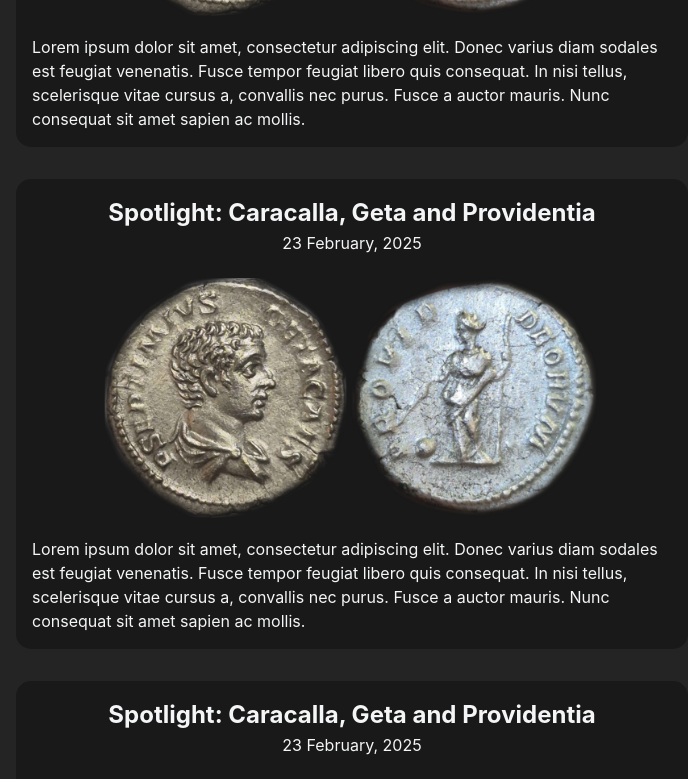
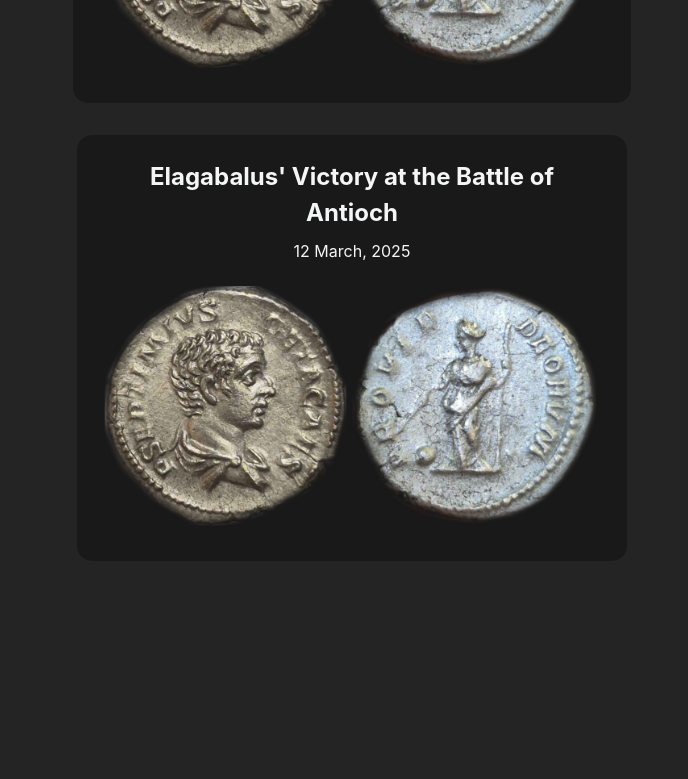
Before and after one commit to harleywelsby/Numismatics-Blog, a React (Vite) app: page /blog in a window 1280 px wide. Shown: the part 880-1659 px from the top of the page, without its empty margins (288-976 px from the left). After the commit the page ends 1457 px from the top, so only its background shows below. Built offline with nearby package versions, Linux system fonts and the light colour scheme.

Commit message:
Draft out blog MD loading system

```diff
--- a/package.json
+++ b/package.json
@@ -19,6 +19,7 @@
     "@vercel/analytics": "^1.5.0",
     "react": "^19.0.0",
     "react-dom": "^19.0.0",
+    "react-markdown": "^10.1.0",
     "react-responsive": "^10.0.0",
     "react-router-dom": "^7.2.0"
   },
--- /dev/null
+++ b/src/assets/BlogPostSummaryData.ts
@@ -0,0 +1,18 @@
+export const BlogPostSummaryData = [
+  {
+    postId: 'e3278fa9-5e60-4109-8643-18c36d559662',
+    filePath: 'BlogPosts/Test.md',
+    title: 'Geta, Caracalla and the "Providence of the Gods"',
+    date: '12 March, 2025',
+    imagePath: 'Images/Geta-TestPhoto.png',
+    imageAltText: 'Denarius of Geta. Geta on obverse, Providentia on reverse.',
+  },
+  {
+    postId: '44734c69-5760-417d-84da-272d01247372',
+    filePath: 'BlogPosts/Test.md',
+    title: "Elagabalus' Victory at the Battle of Antioch",
+    date: '12 March, 2025',
+    imagePath: 'Images/Geta-TestPhoto.png',
+    imageAltText: 'Denarius of Geta. Geta on obverse, Providentia on reverse.',
+  },
+];
--- a/src/assets/DummyBlogPostData.ts
+++ /dev/null
@@ -1,8 +0,0 @@
-export const BlogPostData = {
-  title: 'Spotlight: Caracalla, Geta and Providentia',
-  date: '23 February, 2025',
-  imagePath: 'Images/Geta-TestPhoto.png',
-  imageAltText: 'Denarius of Geta. Geta on obverse, Providentia on reverse.',
-  description:
-    'Lorem ipsum dolor sit amet, consectetur adipiscing elit. Donec varius diam sodales est feugiat venenatis. Fusce tempor feugiat libero quis consequat. In nisi tellus, scelerisque vitae cursus a, convallis nec purus. Fusce a auctor mauris. Nunc consequat sit amet sapien ac mollis.',
-};
--- a/src/components/Blog/Blog.styles.tsx
+++ b/src/components/Blog/Blog.styles.tsx
@@ -1,3 +1,4 @@
+import { Link } from 'react-router-dom';
 import styled from 'styled-components';
 
 export const PostGrid = styled.div`
@@ -5,22 +6,24 @@ export const PostGrid = styled.div`
   grid-template-columns: 100%;
 `;
 
-export const PostSummaryWrapper = styled.div`
+export const PostSummaryWrapper = styled(Link)`
   display: flex;
   flex-direction: column;
   justify-self: center;
   align-items: center;
+
+  /* Remove default styling */
+  text-decoration: none;
+  color: inherit;
 
   background-color: var(--deep-black);
   border-radius: 15px;
 
   padding: 1rem;
   margin: 1rem;
-  width: 80%;
+  max-width: 80%;
 
   @media (min-width: 60em) {
-    width: 50%;
-
     &:hover {
       filter: brightness(80%);
       transform: scale(1.05);
@@ -31,7 +34,8 @@ export const PostSummaryWrapper = styled.div`
 
 export const PostSummaryHeaderText = styled.h2`
   margin: 0;
-  padding: 0;
+  padding: 0.5rem;
+  width: 90%;
   text-align: center;
 `;
 
--- a/src/components/Blog/Blog.tsx
+++ b/src/components/Blog/Blog.tsx
@@ -1,4 +1,4 @@
-import { BlogPostData } from '../../assets/DummyBlogPostData';
+import { BlogPostSummaryData } from '../../assets/BlogPostSummaryData';
 import { HeaderSeparator, HeaderText, PageWrapper } from '../../shared/styles/sharedStyles';
 import { PostGrid } from './Blog.styles';
 import { PostSummary } from './PostSummary';
@@ -9,27 +9,16 @@ export const Blog = () => {
       <HeaderText>Blog</HeaderText>
       <HeaderSeparator />
       <PostGrid>
-        <PostSummary
-          title={BlogPostData.title}
-          date={BlogPostData.date}
-          imagePath={BlogPostData.imagePath}
-          imageAltText={BlogPostData.imageAltText}
-          description={BlogPostData.description}
-        />
-        <PostSummary
-          title={BlogPostData.title}
-          date={BlogPostData.date}
-          imagePath={BlogPostData.imagePath}
-          imageAltText={BlogPostData.imageAltText}
-          description={BlogPostData.description}
-        />
-        <PostSummary
-          title={BlogPostData.title}
-          date={BlogPostData.date}
-          imagePath={BlogPostData.imagePath}
-          imageAltText={BlogPostData.imageAltText}
-          description={BlogPostData.description}
-        />
+        {BlogPostSummaryData.map((summary) => (
+          <PostSummary
+            postId={summary.postId}
+            title={summary.title}
+            date={summary.date}
+            imagePath={summary.imagePath}
+            imageAltText={summary.imageAltText}
+            filePath={summary.filePath}
+          />
+        ))}
       </PostGrid>
     </PageWrapper>
   );
--- /dev/null
+++ b/src/components/Blog/BlogPost.tsx
@@ -0,0 +1,21 @@
+import { PageWrapper } from '../../shared/styles/sharedStyles';
+import { useState, useEffect } from 'react';
+import ReactMarkdown from 'react-markdown';
+
+export const BlogPost = () => {
+  const [content, setContent] = useState<string>('');
+
+  const filePath = '/BlogPosts/Test.md';
+
+  useEffect(() => {
+    fetch(filePath)
+      .then((res) => res.text())
+      .then((text) => setContent(text));
+  }, [filePath]);
+
+  return (
+    <PageWrapper>
+      <ReactMarkdown children={content} />
+    </PageWrapper>
+  );
+};
--- a/src/components/Blog/PostSummary.tsx
+++ b/src/components/Blog/PostSummary.tsx
@@ -5,29 +5,17 @@ import {
   PostSummaryThumbnail,
   PostSummaryWrapper,
 } from './Blog.styles';
+import { getBlogPostRoute } from '../../shared/utils/router';
+import { BlogPostSummary } from './Blog.types';
 
-type PostSummaryProps = {
-  title: string;
-  date: string;
-  imagePath: string;
-  imageAltText: string;
-  description: string;
-};
-
-export const PostSummary = ({
-  title,
-  date,
-  imagePath,
-  imageAltText,
-  description,
-}: PostSummaryProps) => {
+export const PostSummary = ({ postId, title, date, imagePath, imageAltText }: BlogPostSummary) => {
   const isBigScreen = useMediaQuery({ query: '(min-width: 35em)' });
   const thumbnailDimensions = isBigScreen
     ? { width: 500, height: 250 }
     : { width: 300, height: 150 };
 
   return (
-    <PostSummaryWrapper>
+    <PostSummaryWrapper to={getBlogPostRoute(postId)}>
       <PostSummaryHeaderText>{title}</PostSummaryHeaderText>
       <PostSummaryParagraph>{date}</PostSummaryParagraph>
       <PostSummaryThumbnail
@@ -36,7 +24,6 @@ export const PostSummary = ({
         width={thumbnailDimensions.width}
         height={thumbnailDimensions.height}
       />
-      <PostSummaryParagraph>{description}</PostSummaryParagraph>
     </PostSummaryWrapper>
   );
 };
--- a/src/components/Navbar/Navbar.tsx
+++ b/src/components/Navbar/Navbar.tsx
@@ -49,7 +49,6 @@ export const Navbar = () => {
               Home
             </NavbarLink>
           </li>
-          {/* TODO #4 */}
           {/* <li>
             <NavbarLink
               to={Routes.Blog}
--- a/src/shared/styles/sharedStyles.ts
+++ b/src/shared/styles/sharedStyles.ts
@@ -7,8 +7,9 @@ export const PageWrapper = styled.div`
 `;
 
 export const HeaderText = styled.h1`
+  font-family: 'Times New Roman', Times, serif;
   font-size: clamp(2rem, 3vw + 0.5rem, 3rem);
-  font-weight: 500;
+  font-weight: 700;
 
   margin: 0;
   padding: 1rem 0;
--- a/src/shared/utils/router.tsx
+++ b/src/shared/utils/router.tsx
@@ -4,10 +4,16 @@ import { Blog } from '../../components/Blog/Blog';
 import { Collection } from '../../components/Collection/Collection';
 import App from '../../App';
 import { ErrorPage } from '../../components/ErrorPage/ErrorPage';
+import { BlogPost } from '../../components/Blog/BlogPost';
+
+export const getBlogPostRoute = (postId: string) => {
+  return Routes.BlogPost.replace(':postId', postId);
+};
 
 export const Routes = {
   Home: '/',
   Blog: '/blog',
+  BlogPost: '/blog/:postId',
   Collection: '/collection',
   Error: '*',
 };
@@ -21,6 +27,7 @@ export const router = createBrowserRouter([
       { path: Routes.Home, element: <Home /> },
       { path: Routes.Blog, element: <Blog /> },
       { path: Routes.Collection, element: <Collection /> },
+      { path: Routes.BlogPost, element: <BlogPost /> },
     ],
   },
 ]);
```
Also changed, not shown: public/BlogPosts/Test.md (added, +5 -0 lines), src/components/Blog/Blog.types.tsx (added, +8 -0 lines), public/Images/ComingSoonPlaceholder.jpg (deleted), 1 other file (tests, documents, lock files or other folders).
